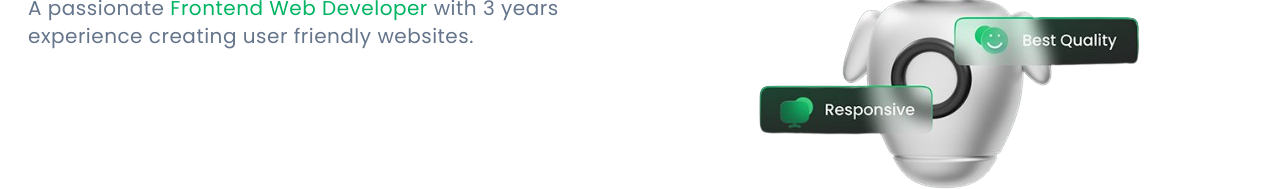
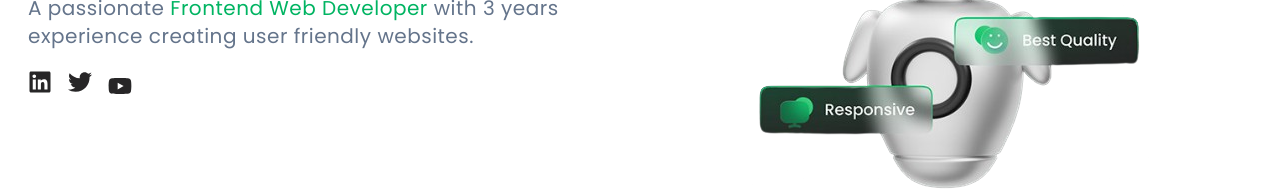
Before and after one commit to Usmanbalogun044/B-LOGUN-USMAN-TEMITOPE-Portfolio, a React (Vite) app in the folder intro/: page / in a window 1280 px wide. Shown: the part 504-693 px from the top of the page. Built offline with nearby package versions, Linux system fonts and the light colour scheme; some icons are missing.

Commit message:
the icons

```diff
--- a/intro/src/Components/Hero.jsx
+++ b/intro/src/Components/Hero.jsx
@@ -33,16 +33,16 @@ const Hero = () => {
                 to="https://www.linkedin.com/in/oluwasuyi-oluwatimilehin-b474b629a"
                 className=""
               >
-                <FaLinkedin className="" />
+                <FaLinkedin className="text-primary dark:text-white" />
               </Link>
               <Link to="https://twitter.com/OluwasuyiOlumi3" className="">
-                <FaTwitter className="" />
+                <FaTwitter className="text-primary dark:text-white" />
               </Link>
               <button className="">
-                <FaYoutube className="" />
+                <FaYoutube className="text-primary dark:text-white" />
               </button>
               <Link to="https://www.instagram.com/dxrkfacee/" className="">
-                <FaInstagram className="" />
+                <FaInstagram className="text-primary dark:text-white" />
               </Link>
             </div>
           </div>
```
